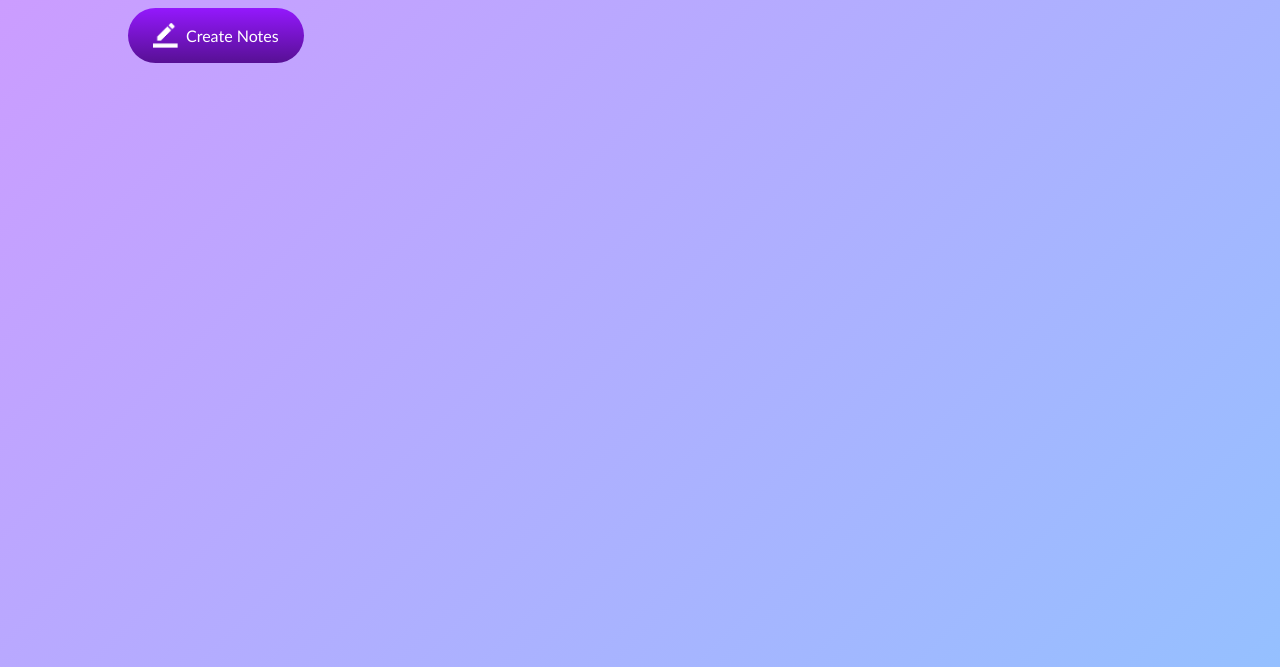
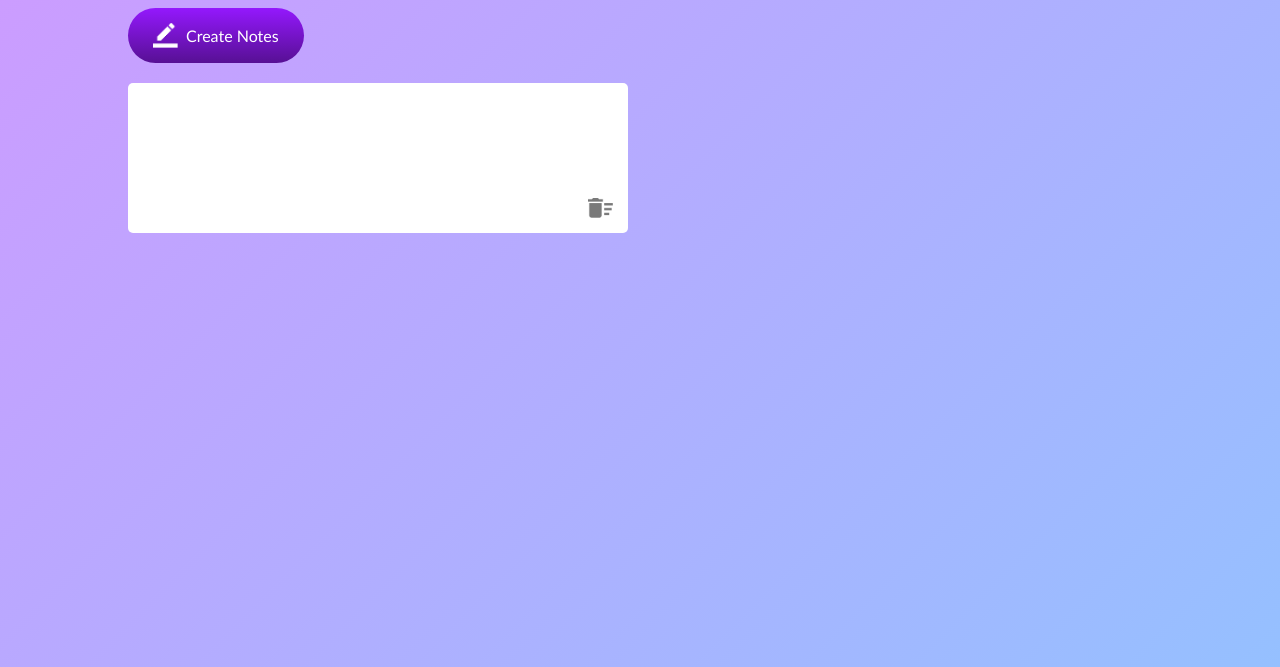
Before and after one commit to jansent1/NotesApp, a plain HTML site: page index.html in a window 1280 px wide. Shown: the part 133-800 px from the top of the page. Drawn offline with Linux system fonts and the light colour scheme.

Commit message:
Note Lay-out

```diff
--- a/index.html
+++ b/index.html
@@ -9,6 +9,11 @@
     <div class="container">
         <h1><img src="images/notes.png" alt="notes">Notes</h1>
         <button><img src="images/edit.png" alt="edit">Create Notes</button>
+        <div class="notes-container">
+            <p contenteditable="true" class="input-box">
+                <img src="images/delete.png" alt="delete">
+            </p>
+        </div>
     </div>
 </body>
 </html>
--- a/styles.css
+++ b/styles.css
@@ -43,3 +43,24 @@
     margin: 30px 0 20px;
     cursor: pointer;
 }
+
+.input-box {
+    position: relative;
+    width: 100%;
+    max-width: 500px;
+    min-height: 150px;
+    background: #fff;
+    color: #333;
+    padding: 20px;
+    margin: 20px 0;
+    outline: none;
+    border-radius: 5px;
+}
+
+.input-box img {
+    width: 25px;
+    position: absolute;
+    bottom: 15px;
+    right: 15px;
+    cursor: pointer;
+}
```
